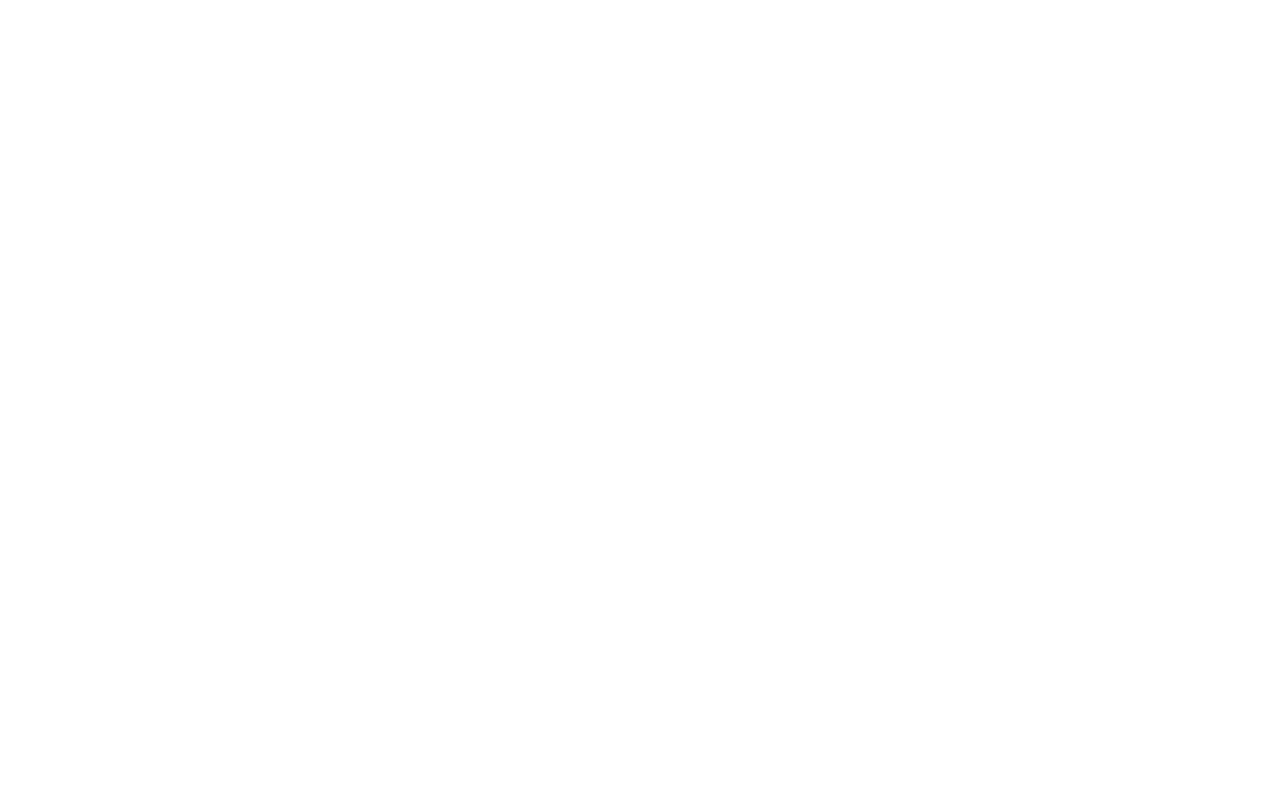
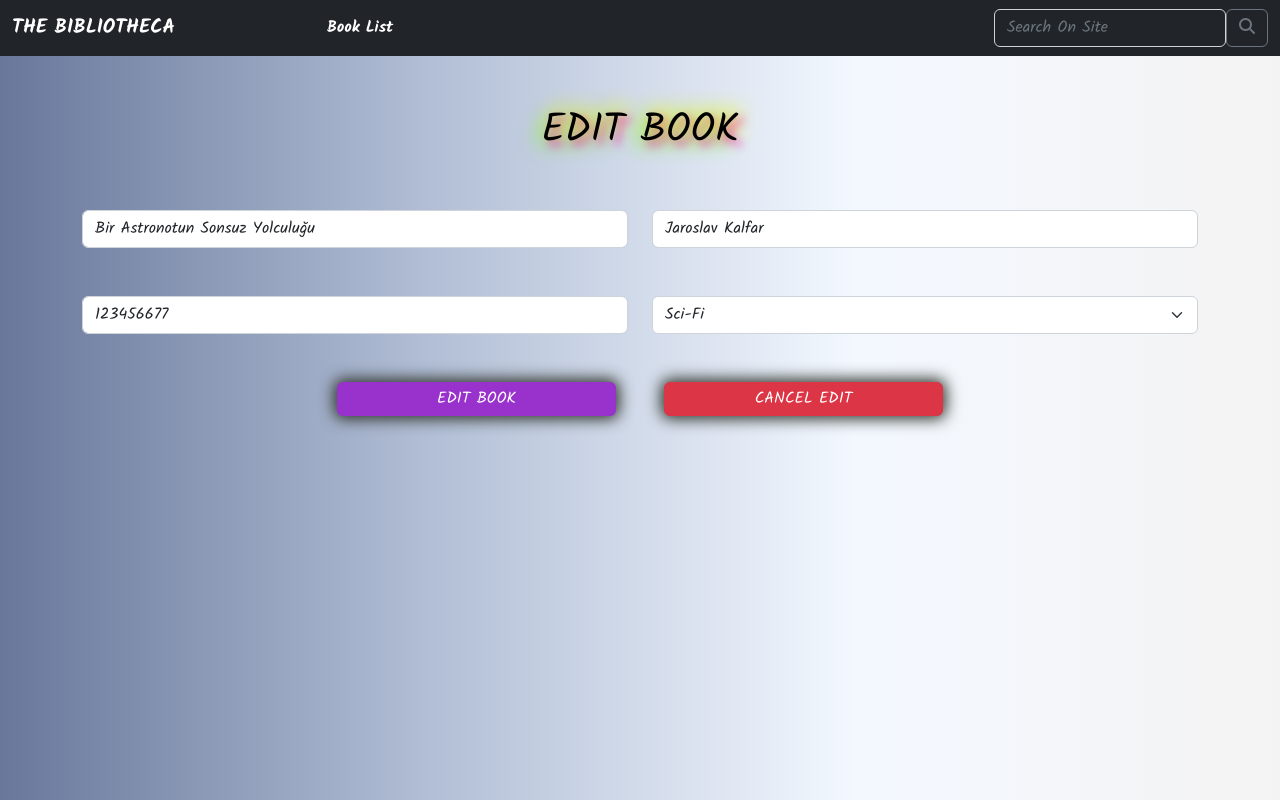
Before and after one commit to habibecee/THE-BIBLIOTHECA-React-Library-App, a React (Create React App) app: page /edit-book/1 in a window 1280 px wide. Before the commit this address had no page. Built offline with nearby package versions, Linux system fonts and the light colour scheme; data requests are answered from the project's data file.

Commit message:
modals -added

```diff
--- a/db.json
+++ b/db.json
@@ -2,16 +2,16 @@
   "books": [
     {
       "id": 1,
-      "name": " Bir Astronotun Sonsuz Yolculuğu",
+      "name": "Bir Astronotun Sonsuz Yolculuğu",
       "author": "Jaroslav Kalfar",
-      "isbn": "111111111",
+      "isbn": "123456677",
       "categoryId": "2"
     },
     {
       "id": 2,
-      "name": " Otostopçunun Galaksi Rehberi",
+      "name": "Otostopçunun Galaksi Rehberi",
       "author": "Douglas Adams",
-      "isbn": "112113131",
+      "isbn": "388484822282",
       "categoryId": "2"
     },
     {
@@ -46,19 +46,23 @@
   "categories": [
     {
       "id": "1",
-      "name": "Roman"
+      "name": "Novel"
     },
     {
       "id": "2",
-      "name": "Bilim Kurgu"
+      "name": "Sci-Fi"
     },
     {
       "id": "3",
-      "name": "Deneme"
+      "name": "Essay"
     },
     {
       "id": "4",
-      "name": "Şiir"
+      "name": "Poem"
+    },
+    {
+      "id": "5",
+      "name": "Story"
     }
   ]
 }
--- a/src/App.css
+++ b/src/App.css
@@ -45,6 +45,18 @@ body{
   background: linear-gradient(to right,#69779B, #B1BED5, #F3F8FF,#F4F3F3 );
 }
 
+.Page-text{
+  display: flex;
+  align-items: center;
+  justify-content: center;
+  margin-top: 50px;
+
+}
+.Page-text h1{
+  color: rgb(0, 0, 0);
+  text-shadow: 5px -5px 20px #fffb00, -5px 5px 20px #6bff02, 5px 5px 10px #ff00ea;
+}
+
 .list-number{
   background-color: rgba(198, 198, 252, 0.541) !important;
 }
@@ -57,3 +69,12 @@ body{
   background-color: rgba(171, 233, 240, 0.541) !important;
   text-shadow: 0 0 2px #f5f97a, 0 0 2px #b0fb61;
 }
+
+.btnEdit{
+  box-shadow: 0px 0px 15px 3px #2d3129 !important;
+
+}
+
+.btnCancel{
+  box-shadow: 0px 0px 15px 3px #2d3129 !important;
+}
--- a/src/App.js
+++ b/src/App.js
@@ -3,6 +3,7 @@ import React from "react";
 import { BrowserRouter, Routes, Route } from "react-router-dom";
 import Home from "./PAGES/Home";
 import AddBook from "./PAGES/AddBook";
+import EditBook from "./PAGES/EditBook";
 
 function App() {
 	return (
@@ -10,6 +11,7 @@ function App() {
 			<Routes>
 				<Route path="/" element={<Home />} />
 				<Route path="/add-book" element={<AddBook />} />
+				<Route path="/edit-book/:bookId" element={<EditBook />} />
 			</Routes>
 		</BrowserRouter>
 	);
--- a/src/COMPANENTS/AddBookForm.js
+++ b/src/COMPANENTS/AddBookForm.js
@@ -97,12 +97,17 @@ const AddBookForm = (props) => {
 								Select Category{" "}
 							</option>
 							{categories.map((cat) => {
-								return <option value={cat.id}> {cat.name} </option>;
+								return (
+									<option key={cat.id} value={cat.id}>
+										{" "}
+										{cat.name}{" "}
+									</option>
+								);
 							})}
 						</select>
 					</div>
 					<div className="mt-5 d-flex justify-content-center">
-						<button type="submit" className="btn btn-success p-1 w-50">
+						<button type="submit" className="btnEdit btn btn-success p-1 w-50">
 							{" "}
 							SAVE NEW BOOK{" "}
 						</button>
--- a/src/COMPANENTS/BooksList.js
+++ b/src/COMPANENTS/BooksList.js
@@ -2,11 +2,14 @@ import React, { useEffect, useState } from "react";
 import axios from "axios";
 import Loading from "./Loading";
 import { Link } from "react-router-dom";
+import Modal from "./Modal";
 
 const BooksList = (props) => {
 	const [books, setBooks] = useState(null);
 	const [categories, setCategories] = useState(null);
 	const [didUpdate, setDidUpdate] = useState(false);
+	const [showModal, setShowModal] = useState(false);
+	const [willDeleteBook, setWillDeleteBook] = useState(null);
 
 	useEffect(() => {
 		axios
@@ -33,6 +36,7 @@ const BooksList = (props) => {
 			.then((res) => {
 				console.log(res);
 				setDidUpdate(!didUpdate);
+				setShowModal(false);
 			})
 			.catch((err) => console.log(err));
 	};
@@ -42,10 +46,13 @@ const BooksList = (props) => {
 	}
 	return (
 		<div className="container-xl my-5 ">
+			<div className="Page-text">
+				<h1> BOOKS LIST </h1>
+			</div>
 			<div className="my-4 d-flex justify-content-end">
-				<Link to="/add-book" className="btn btn-primary ">
+				<Link to="/add-book" className="btnEdit btn btn-primary ">
 					{" "}
-					Kitap Ekle{" "}
+					Add New Book{" "}
 				</Link>
 			</div>
 			<table className="table ">
@@ -66,29 +73,34 @@ const BooksList = (props) => {
 							(cat) => cat.id === book.categoryId
 						);
 						return (
-							<tr>
+							<tr key={book.id}>
 								<td> # </td>
-								<td> {book.name} </td>
-								<td> {book.author} </td>
-								<td> {category.name} </td>
+								<td> {book?.name} </td>
+								<td> {book?.author} </td>
+								<td> {category?.name} </td>
 								<td className="text-center">
 									{" "}
-									{book.isbn === "" ? "-" : book.isbn}{" "}
+									{book?.isbn === "" ? "-" : book?.isbn}{" "}
 								</td>
 								<td>
 									<div className="btn-group" role="group">
-										<button
-											className="btn btn-outline-primary btn-sm me-2"
+										<Link
+											to={`edit-book/${book.id}`}
+											className="btn btn-outline-secondary btn-sm me-2"
 											type="button"
 										>
 											{" "}
 											<i className="fa-solid fa-pen-to-square"></i>
-										</button>
+										</Link>
 
 										<button
 											className="btn btn-outline-danger btn-sm"
 											type="button"
-											onClick={() => deleteBook(book.id)}
+											onClick={() => {
+												setShowModal(true);
+												// deleteBook(book.id)
+												setWillDeleteBook(book.id);
+											}}
 										>
 											{" "}
 											<i className="fa-regular fa-trash-can"></i>
@@ -100,6 +112,17 @@ const BooksList = (props) => {
 					})}
 				</tbody>
 			</table>
+			{showModal === true && (
+				<Modal
+					title={"DELETE BOOK"}
+					explain={"Are you sure you want to delete this book? "}
+					warning={
+						"(If you accept, the book will be removed from the list. This action can't be undone!) "
+					}
+					shouldDo={() => deleteBook(willDeleteBook)}
+					setShowModal={setShowModal}
+				/>
+			)}
 		</div>
 	);
 };
--- /dev/null
+++ b/src/COMPANENTS/Modal.js
@@ -0,0 +1,58 @@
+import React from "react";
+
+const Modal = (props) => {
+	const { setShowModal, shouldDo, title, explain, warning } = props;
+
+	return (
+		<div
+			style={{
+				position: "absolute",
+				top: 0,
+				left: 0,
+				width: "100vw",
+				height: "120vh",
+				backgroundColor: "rgba(0,0,0,0.3",
+				display: "flex",
+				justifyContent: "center",
+				alignItems: "center",
+			}}
+		>
+			<div
+				style={{
+					width: "50%",
+					padding: "20px",
+					backgroundColor: "#fff",
+					borderRadius: "5px",
+				}}
+			>
+				<h4
+					className="text-center mt-0"
+					style={{ color: "red", fontSize: "14px", fontWeight: "bold" }}
+				>
+					{" "}
+					{title}{" "}
+				</h4>
+				<h5 className="text-center" style={{ fontWeight: "bold" }}>
+					{" "}
+					{explain}{" "}
+				</h5>
+				<p style={{ fontSize: "13px", color: "grayText" }}> {warning} </p>
+				<div className="d-flex justify-content-center">
+					<button
+						onClick={() => setShowModal(false)}
+						className="btn btn-sm btn-outline-danger mx-3"
+					>
+						{" "}
+						Close{" "}
+					</button>
+					<button onClick={shouldDo} className="btn btn-sm btn-outline-primary">
+						{" "}
+						Okay{" "}
+					</button>
+				</div>
+			</div>
+		</div>
+	);
+};
+
+export default Modal;
--- a/src/PAGES/AddBook.js
+++ b/src/PAGES/AddBook.js
@@ -6,6 +6,9 @@ const AddBook = (props) => {
 	return (
 		<div>
 			<Header />
+			<div className="Page-text">
+				<h1> ADD NEW BOOK </h1>
+			</div>
 			<AddBookForm />
 		</div>
 	);
--- /dev/null
+++ b/src/PAGES/EditBook.js
@@ -0,0 +1,155 @@
+import React, { useEffect, useState } from "react";
+import Header from "../COMPANENTS/Header";
+import { useParams, useNavigate } from "react-router-dom";
+import axios from "axios";
+import Loading from "../COMPANENTS/Loading";
+
+const EditBook = (props) => {
+	const params = useParams();
+	const navigate = useNavigate();
+	console.log("params", params);
+
+	const [bookName, setBookName] = useState("");
+	const [authorName, setAuthorName] = useState("");
+	const [isbn, setIsbn] = useState("");
+	const [category, setCategory] = useState("");
+	const [categories, setCategories] = useState(null);
+
+	useEffect(() => {
+		axios
+			.get(`http://localhost:3004/books/${params.bookId}`)
+			.then((res) => {
+				console.log(res.data);
+				setBookName(res.data.name);
+				setAuthorName(res.data.author);
+				setIsbn(res.data.isbn);
+				setCategory(res.data.categoryId);
+				axios
+					.get("http://localhost:3004/categories")
+					.then((res) => {
+						setCategories(res.data);
+					})
+					.catch((err) => console.log("categories error", err));
+			})
+			.catch((err) => console.log(err));
+	}, []);
+
+	const handleSubmit = (event) => {
+		event.preventDefault();
+		if (bookName === "" || authorName === "" || category === "") {
+			alert("Kitap adı, Yazar adı ve Kategori boş bırakılamaz!!!");
+			return;
+		}
+		const updatedBook = {
+			id: params.bookId,
+			name: bookName,
+			author: authorName,
+			isbn: isbn,
+			categoryId: category,
+		};
+		console.log("updatedBook", updatedBook);
+
+		axios
+			.put(`http://localhost:3004/books/${params.bookId}`, updatedBook)
+
+			.then((res) => {
+				console.log(res);
+				navigate("/");
+			})
+			.catch((err) => console.log("edit error", err));
+	};
+
+	if (categories === null) {
+		return <Loading />;
+	}
+
+	return (
+		<div>
+			<Header />
+			<div className="Page-text">
+				<h1> EDIT BOOK </h1>
+			</div>
+			<div className="container my-5">
+				<form onSubmit={handleSubmit}>
+					<div className="row my-5">
+						<div className="col">
+							<input
+								type="text"
+								className="form-control"
+								placeholder="Book Name"
+								value={bookName}
+								onChange={(event) => setBookName(event.target.value)}
+							/>
+						</div>
+						<div className="col">
+							<input
+								type="text"
+								className="form-control"
+								placeholder="Author Name"
+								value={authorName}
+								onChange={(event) => setAuthorName(event.target.value)}
+							/>
+						</div>
+					</div>
+					<div className="row my-5">
+						<div className="col">
+							<input
+								type="text"
+								className="form-control"
+								placeholder="ISBN No"
+								value={isbn}
+								onChange={(event) => setIsbn(event.target.value)}
+							/>
+						</div>
+						<div className="col">
+							<select
+								className="form-select"
+								value={category}
+								onChange={(event) => setCategory(event.target.value)}
+							>
+								<option value={""} selected>
+									{" "}
+									Select Category{" "}
+								</option>
+								{categories.map((cat) => {
+									return (
+										<option key={cat.id} value={cat.id}>
+											{" "}
+											{cat.name}{" "}
+										</option>
+									);
+								})}
+							</select>
+						</div>
+						<div className="mt-5 d-flex justify-content-center">
+							<button
+								type="submit"
+								style={{
+									backgroundColor: "darkorchid",
+									color: "white",
+								}}
+								className="btnEdit btn shadow-lg p-1 w-25"
+							>
+								{" "}
+								EDIT BOOK{" "}
+							</button>
+							<button
+								onClick={() => navigate("/")}
+								type="button"
+								style={{
+									color: "white",
+								}}
+								className="btnCancel btn btn-danger shadow-lg p-1 w-25 ms-5"
+							>
+								{" "}
+								CANCEL EDIT{" "}
+							</button>
+						</div>
+					</div>
+				</form>
+			</div>
+		</div>
+	);
+};
+
+export default EditBook;
```
Also changed, not shown: 1 other file (tests, documents, lock files or other folders).
